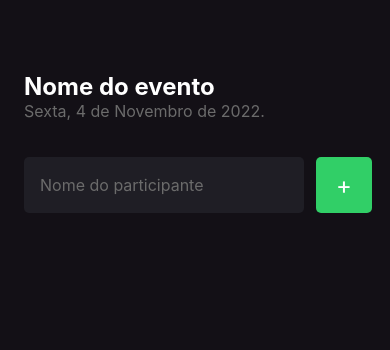
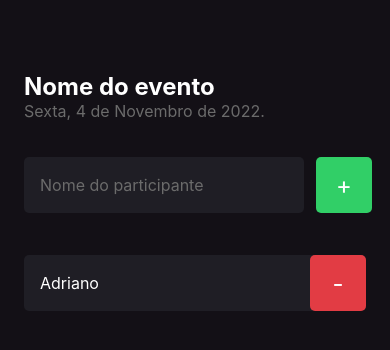
Before and after one commit to adrianomisina/rocket-seat-react-native, a React Native app: screen / in a window 390 px wide. Shown: the top 350 px of the page. Built offline with nearby package versions, Linux system fonts and the light colour scheme.

Commit message:
função remover

```diff
--- /dev/null
+++ b/src/components/Participant/index.tsx
@@ -0,0 +1,25 @@
+import { View, Text, TouchableOpacity } from "react-native";
+import { styles } from './styles'
+
+interface ParticipantProps {
+    name: string,
+    onRemove: ()=> void
+}
+
+const Participant = ({name, onRemove}:ParticipantProps) => {
+    return (
+        <View style={styles.container}>
+            <Text style={styles.name}>
+                {name}
+            </Text>
+
+        <TouchableOpacity style={styles.button}>
+          <Text style={styles.buttonText} onPress={onRemove}>
+           -
+          </Text>
+        </TouchableOpacity>
+        </View>
+    )
+}
+
+export default Participant
--- /dev/null
+++ b/src/components/Participant/styles.ts
@@ -0,0 +1,34 @@
+import { StyleSheet } from "react-native";
+
+export const styles = StyleSheet.create({
+    container: {
+        width: '100%',
+        backgroundColor: '#1F1E25',
+        borderRadius: 5,
+        flexDirection: "row",
+        alignItems: 'center',
+        marginBottom: 10
+    },
+
+    name: {
+        color: '#fff',
+        flex: 1,
+        fontSize: 16,
+        marginLeft: 16
+    },
+
+    buttonText: {
+        color: '#FFF',
+        fontSize: 24
+  },
+
+    button: {
+        width: 56,
+        height: 56,
+        borderRadius: 5,
+        backgroundColor: '#E23C44',
+        alignItems: 'center',
+        justifyContent: 'center',
+    },
+
+})
--- a/src/screens/Home/index.tsx
+++ b/src/screens/Home/index.tsx
@@ -1,10 +1,16 @@
 import { View, Text, TextInput, TouchableOpacity } from 'react-native';
+import Participant from '../../components/Participant';
 import { styles } from './styles'
 
 const Home = () => {
   const handleParticipantAdd = () => {
     console.log('você clicou no botão de Adicionar!')
   }
+
+  const handleParticipantRemove = (name:string) => {
+    console.log(`Você clicou em remover o participante ${name}`);
+  }
+
 
   return (
     <View style={styles.container}>
@@ -28,6 +34,8 @@ const Home = () => {
           </Text>
         </TouchableOpacity>
       </View>
+
+      <Participant name="Adriano" onRemove={()=> handleParticipantRemove("Adriano")} />
     </View>
   )
 }
```
